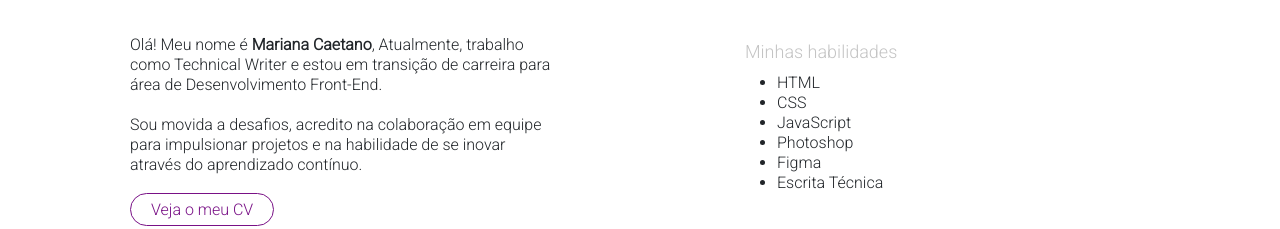
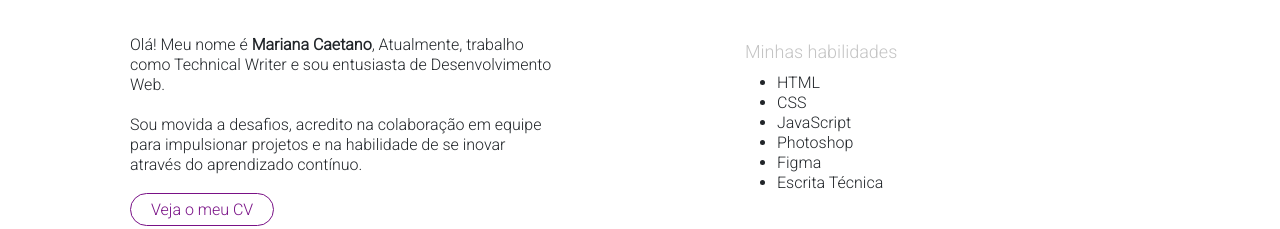
Before and after one commit to Mariana-Caetano/oficina-reprograma-frontend, a plain HTML site: page index.html in a window 1280 px wide. Shown: the part 571-800 px from the top of the page. Drawn offline with nearby package versions, Linux system fonts and the light colour scheme.

Commit message:
update inde.html

```diff
--- a/index.html
+++ b/index.html
@@ -23,7 +23,7 @@
 
     <section id="section-sobre-mim">
         <div class="textos-sobre">
-            <p class="sobre-mim-um">Olá! Meu nome é <span class="bold">Mariana Caetano</span>, Atualmente, trabalho como Technical Writer e estou em transição de carreira para área de Desenvolvimento Front-End.
+            <p class="sobre-mim-um">Olá! Meu nome é <span class="bold">Mariana Caetano</span>, Atualmente, trabalho como Technical Writer e sou entusiasta de Desenvolvimento Web.
 
                 <p class="sobre-mim-um">Sou movida a desafios, acredito na colaboração em equipe para impulsionar projetos e na habilidade de se inovar através do aprendizado contínuo.</p>
 
```
